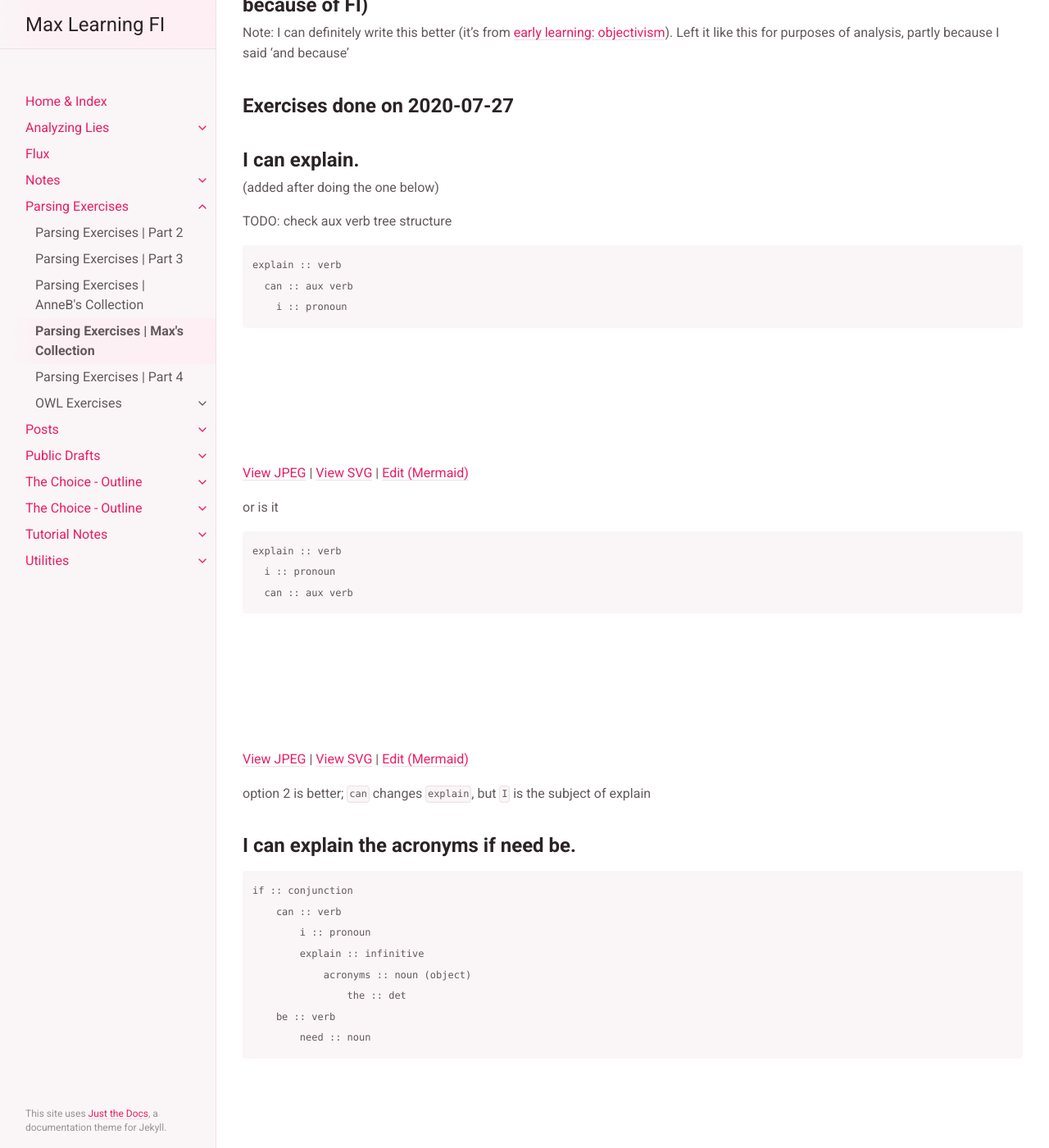
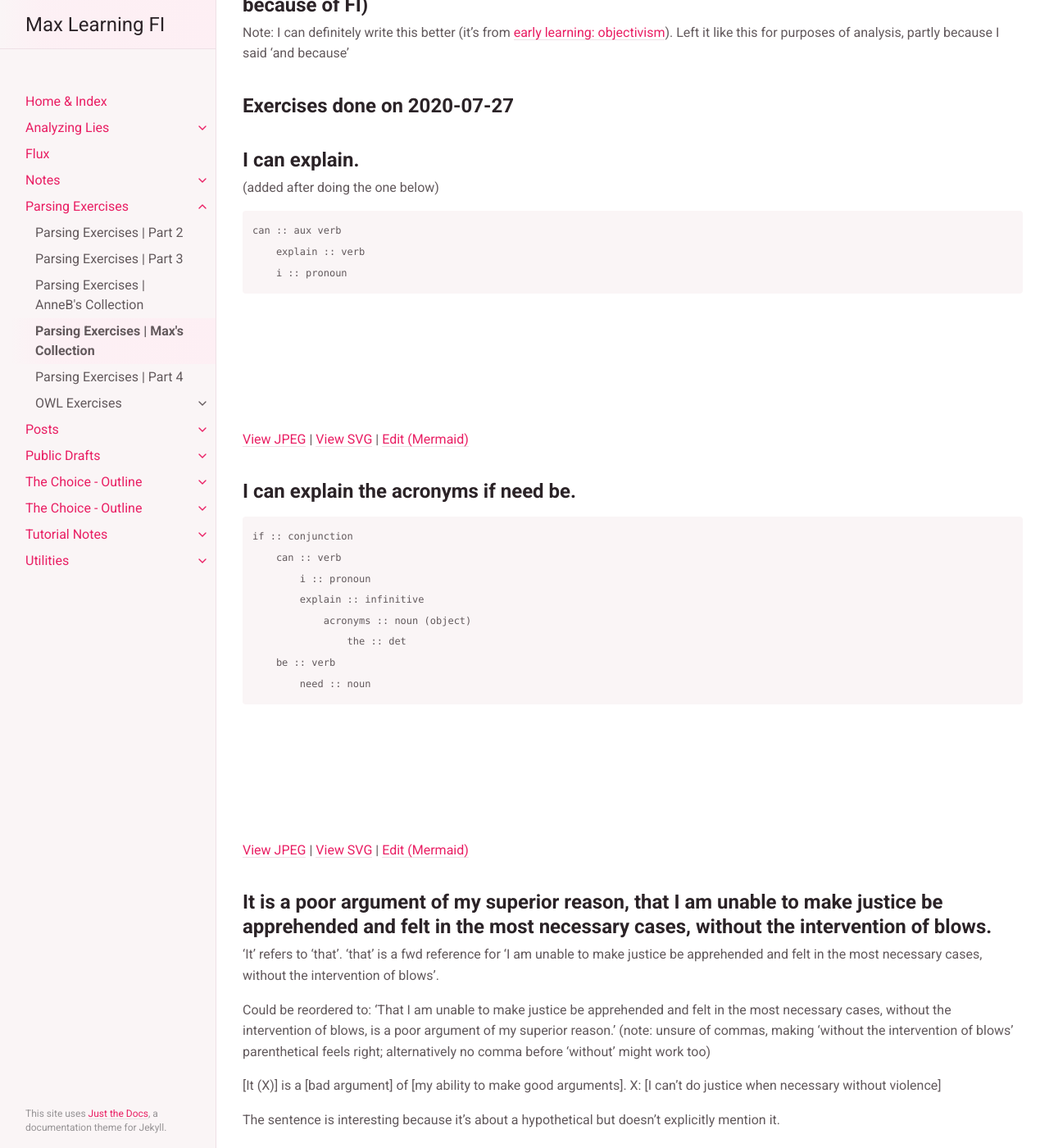
Before and after one commit to curi/fi, a Jekyll site: the page built from docs/_grammar_exercises/collection-max.md, in a window 1280 px wide and 1400 px high, scrolled down 3776 px. Shown: the whole window at 82% size. Built offline with Jekyll 4.4.1, drawn with Linux system fonts in a browser that asks for light colours; some of the changed text lies outside the part shown.

````diff
--- a/docs/_grammar_exercises/collection-max.md
+++ b/docs/_grammar_exercises/collection-max.md
@@ -94,23 +94,11 @@ Note: I can definitely write this better (it's from [early learning: objectivism
 
 (added after doing the one below)
 
-TODO: check aux verb tree structure
-
 ```
-explain :: verb
-  can :: aux verb
+can :: aux verb
+    explain :: verb
     i :: pronoun
 ```
-
-or is it
-
-```
-explain :: verb
-  i :: pronoun
-  can :: aux verb
-```
-
-option 2 is better; `can` changes `explain`, but `I` is the subject of explain
 
 ## I can explain the acronyms if need be.
 
--- a/docs/index.markdown
+++ b/docs/index.markdown
@@ -10,7 +10,7 @@ nav_order: 1
 ## Recent Posts
 
 {% assign all_posts = site.documents | where_exp: "d", "d.date != nil" %}
-{% include list_pages.html pages=all_posts sort_by_date=true limit=14 %}
+{% include list_pages.html pages=all_posts sort_by_date=true limit=10 %}
 
 ## FI Links (external)
 
````
Also changed, not shown: docs/_pub_drafts/different-between-statements.md (deleted, +0 -16 lines), docs/_pub_drafts/early-learning-objectivism.md (deleted, +0 -14 lines), docs/_pub_drafts/evolution-selected-for-depression.md (deleted, +0 -6 lines), docs/_pub_drafts/free-will-and-mwi.md (deleted, +0 -14 lines), docs/_pub_drafts/ideas-for-drafts.md (added, +46 -0 lines), docs/_pub_drafts/what-are-the-right-changes-if-you-want-to-change-the-world.md (deleted, +0 -14 lines).
